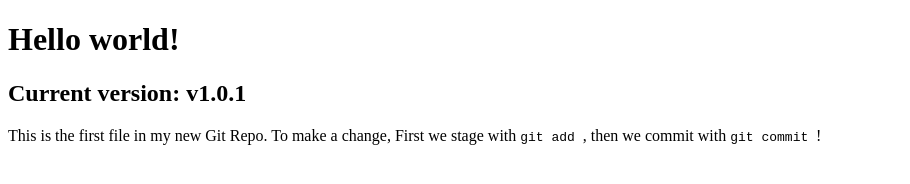
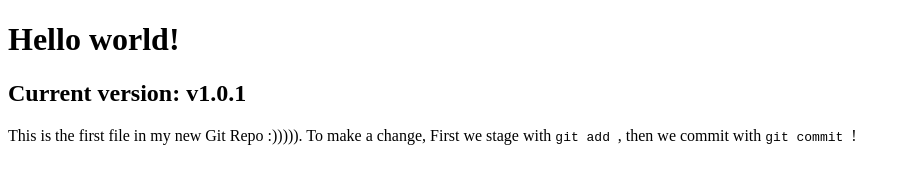
Before and after one commit to RocketStarMan7285/LocalRepoND, a plain HTML site: page index.html in a window 1280 px wide. Shown: the whole page, without its empty margins (0-910 px from the left). Drawn offline with Linux system fonts and the light colour scheme.

Commit message:
added smile to index.html on hello-world-images branch

```diff
--- a/index.html
+++ b/index.html
@@ -4,14 +4,17 @@
     <head>
         <title>Hello World!</title>
     </head>
+
     <body>
 
     <h1>Hello world!</h1>
     <h2>Current version: v1.0.1</h2>
 <!--Version 1.0: created a lightweight tag with command git tag v1.0
     Version 1.0.1: created an annotated tag with command git tag -a v1.0.1 -m "another proper version" -->
-<p>This is the first file in my new Git Repo. To make a change, First we stage with <code> git add </code>,
+    <p>This is the first file in my new Git Repo :))))). To make a change, First we stage with <code> git add </code>,
     then we commit with <code> git commit </code>!</p>
+
+<!--We want to add a new feature to this file. We can create a new branch for it: git branch hello-world-images-->
 
     </body>
 </html>
```
Also changed, not shown: notes.txt. Lines whose indentation alone changed are shown as unchanged.
